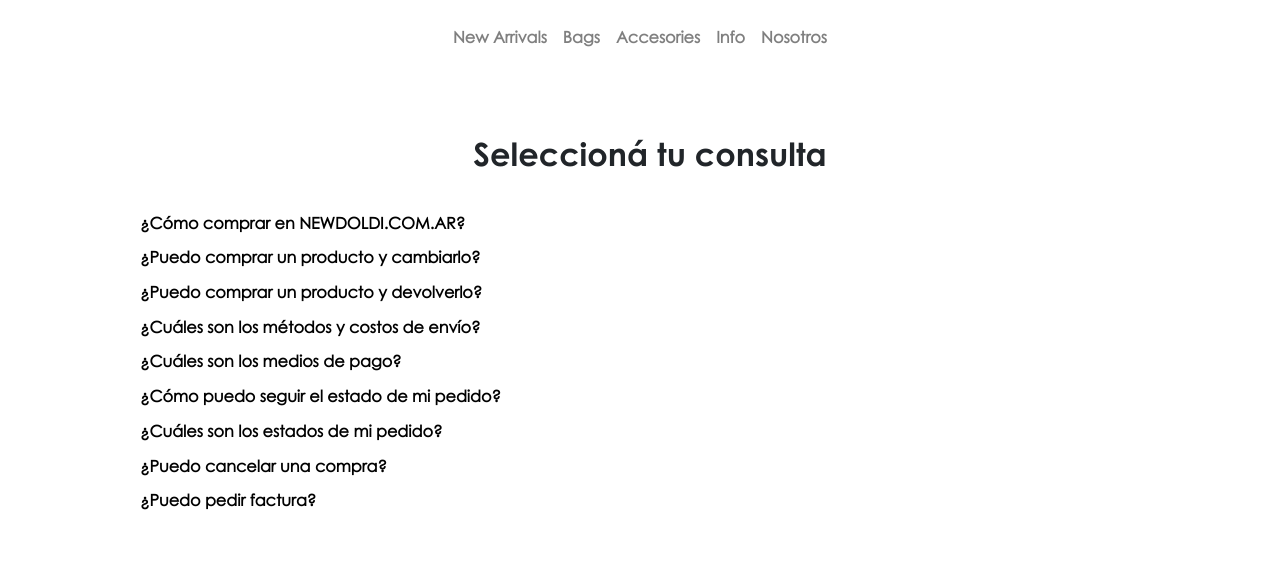
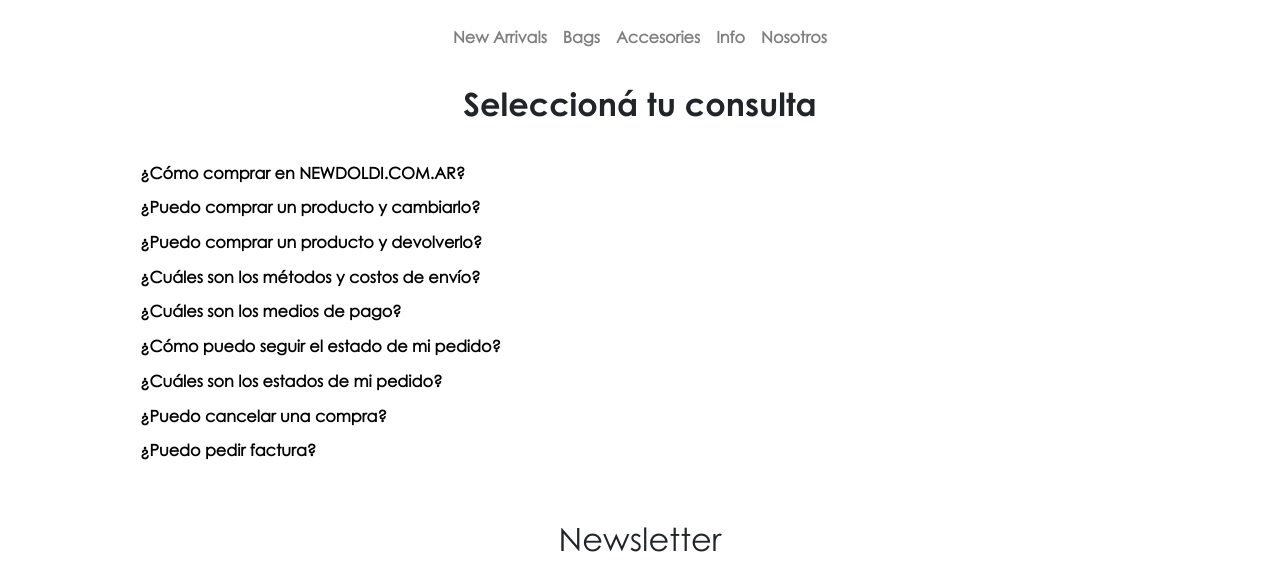
Before and after one commit to Laucha-dev/repo-new-doldi, a website: page info.html in a window 1280 px wide. Shown: the part 100-664 px from the top of the page. Drawn offline with nearby package versions, Linux system fonts and the light colour scheme.

Commit message:
terminado faq

```diff
--- a/sass/faq.scss
+++ b/sass/faq.scss
@@ -1,7 +1,7 @@
 /* INICIO ESTILOS SECCION INFO */
 
 .contenedor-info {
-    margin: 70px 50px 0px 70px;
+    margin: 20px 50px 0px 50px;
     text-align: center;
 }
 
```
Also changed, not shown: style.css.
